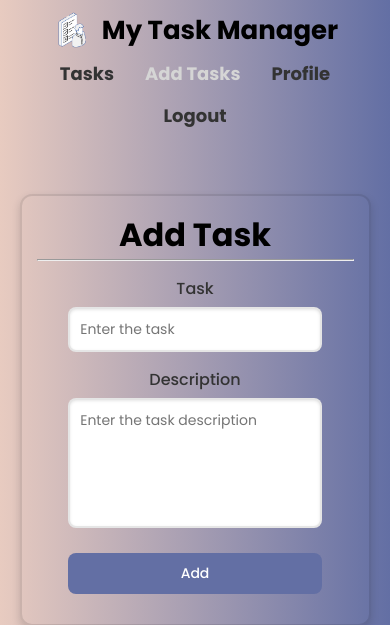
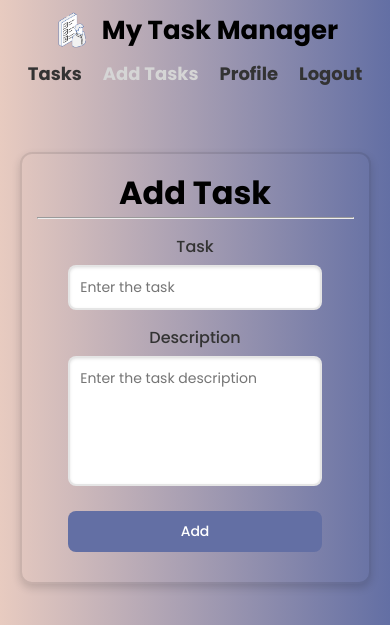
Before and after one commit to Vaisakh-Nirupam/Task_Manager, a Flask app: page /addTask in a window 390 px wide. Shown: the top 625 px of the page. Run offline with Flask 3, Linux system fonts and the light colour scheme; a user stored in the database is signed in.

Commit message:
UI Updates

```diff
--- a/static/css/responsive.css
+++ b/static/css/responsive.css
@@ -13,10 +13,8 @@
     }
 
     #pages ul {
-        flex-direction: row; /* stay horizontal */
-        flex-wrap: wrap;
-        justify-content: center;
-        gap: 15px;
+      flex-direction: row;
+      gap: 5px;
     }
 
     #pages ul li a {
--- a/templates/base.html
+++ b/templates/base.html
@@ -36,7 +36,7 @@
           {% if logged %}
           <li><a href="/viewTask" class="{% if active=='view' %}active{% endif %}">Tasks</a></li>
 
-          <li><a href="/addTask" class="{% if active=='add' %}active{% endif %}">Add Tasks</a></li>
+          <li><a href="/addTask" class="{% if active=='add' %}active{% endif %}">Add&nbsp;Tasks</a></li>
 
           <li><a href="/profile" class="{% if active=='profile' %}active{% endif %}">Profile</a></li>
 
```
Also changed, not shown: instance/mytaskmanager.db.
